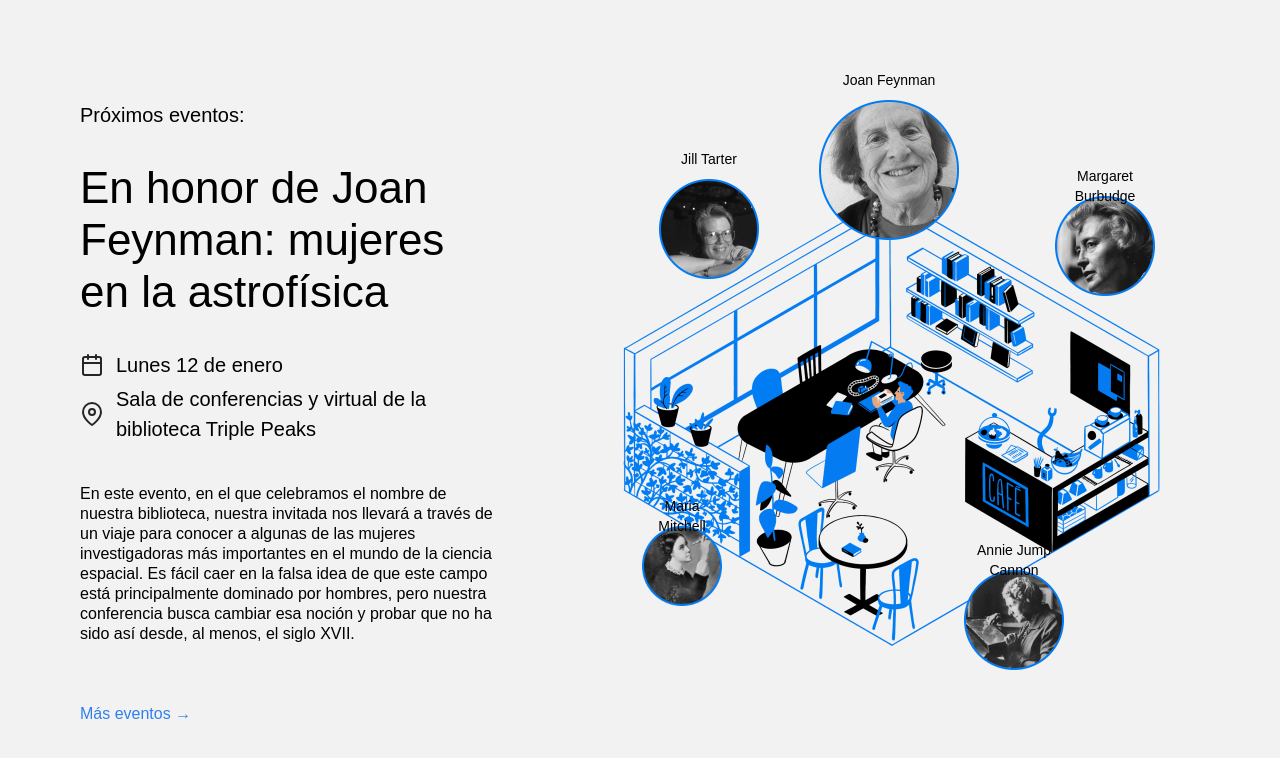
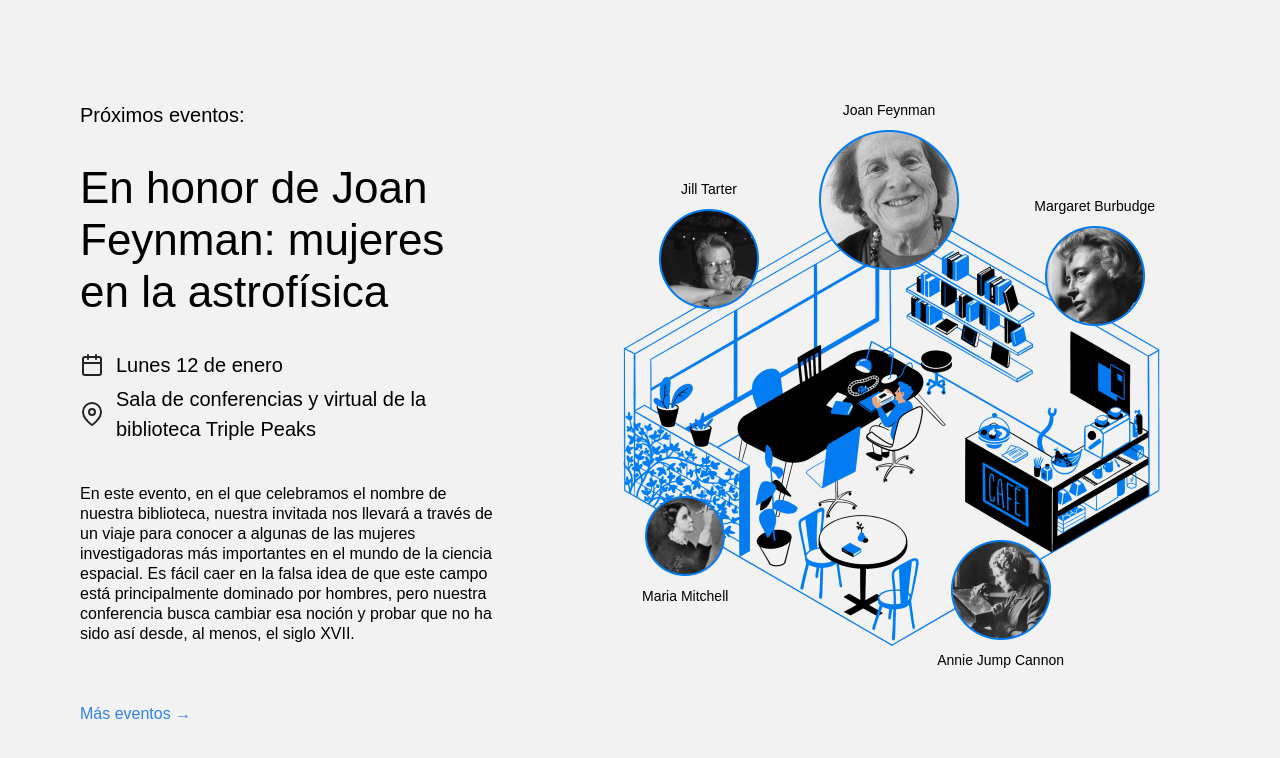
Before and after one commit to GabsRuiz/web_project_library_es, a plain HTML site: page index.html in a window 1280 px wide. Shown: the part 2094-2852 px from the top of the page. Drawn offline with Linux system fonts and the light colour scheme.

Commit message:
etapa 2 termianda

```diff
--- a/index.html
+++ b/index.html
@@ -204,20 +204,20 @@
               />
             </div>
             <div class="person person_name_cannon">
-              <p class="person__caption">Annie Jump Cannon</p>
               <img
                 src="./images/person_cannon.png"
                 alt="Ilustración, retrato de Annie Jump Cannon"
                 class="person__image person__image_size_m"
               />
+              <p class="person__caption">Annie Jump Cannon</p>
             </div>
             <div class="person person_name_mitchell">
-              <p class="person__caption">Maria Mitchell</p>
               <img
                 src="./images/person_mitchell.png"
                 alt="Ilustración, retrato de Maria Mitchell"
                 class="person__image person__image_size_s"
               />
+              <p class="person__caption">Maria Mitchell</p>
             </div>
             <div class="person person_name_tarter">
               <p class="person__caption">Jill Tarter</p>
--- a/styles/style.css
+++ b/styles/style.css
@@ -233,12 +233,12 @@
   flex-grow: 1;
   flex-shrink: 0;
   flex-basis: 780px;
-  max-width: 780 px;
+  max-width: 780px;
   position: relative;
 }
 
 .events__image {
-  width: 100%;
+  max-width: 100%;
 }
 
 .person {
@@ -290,9 +290,8 @@
 }
 
 .person__caption {
-  position: absolute;
+  text-align: center;
   top: -30px;
-  text-align: center;
   font-size: 14px;
   margin: 0;
 }
```
